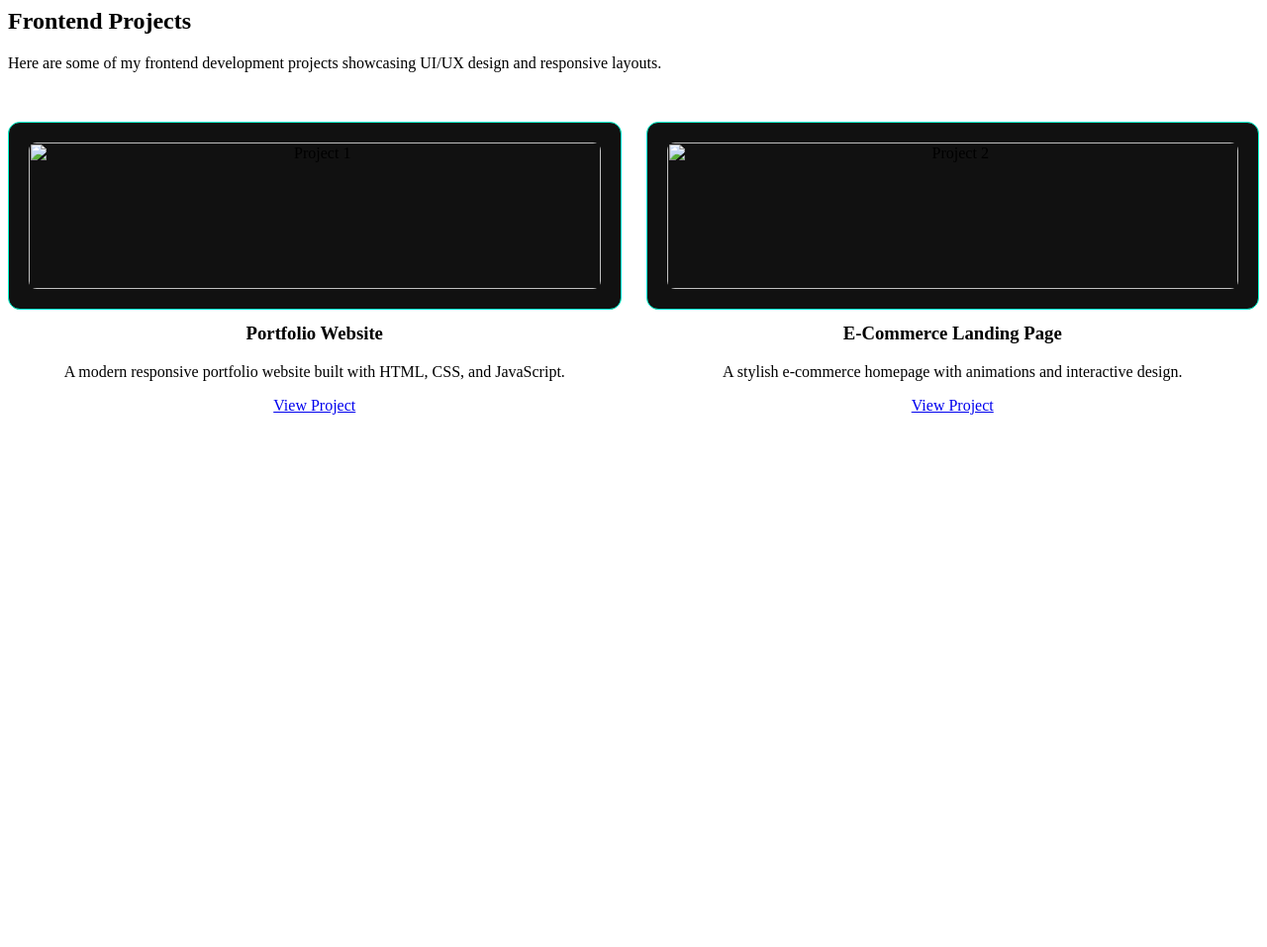
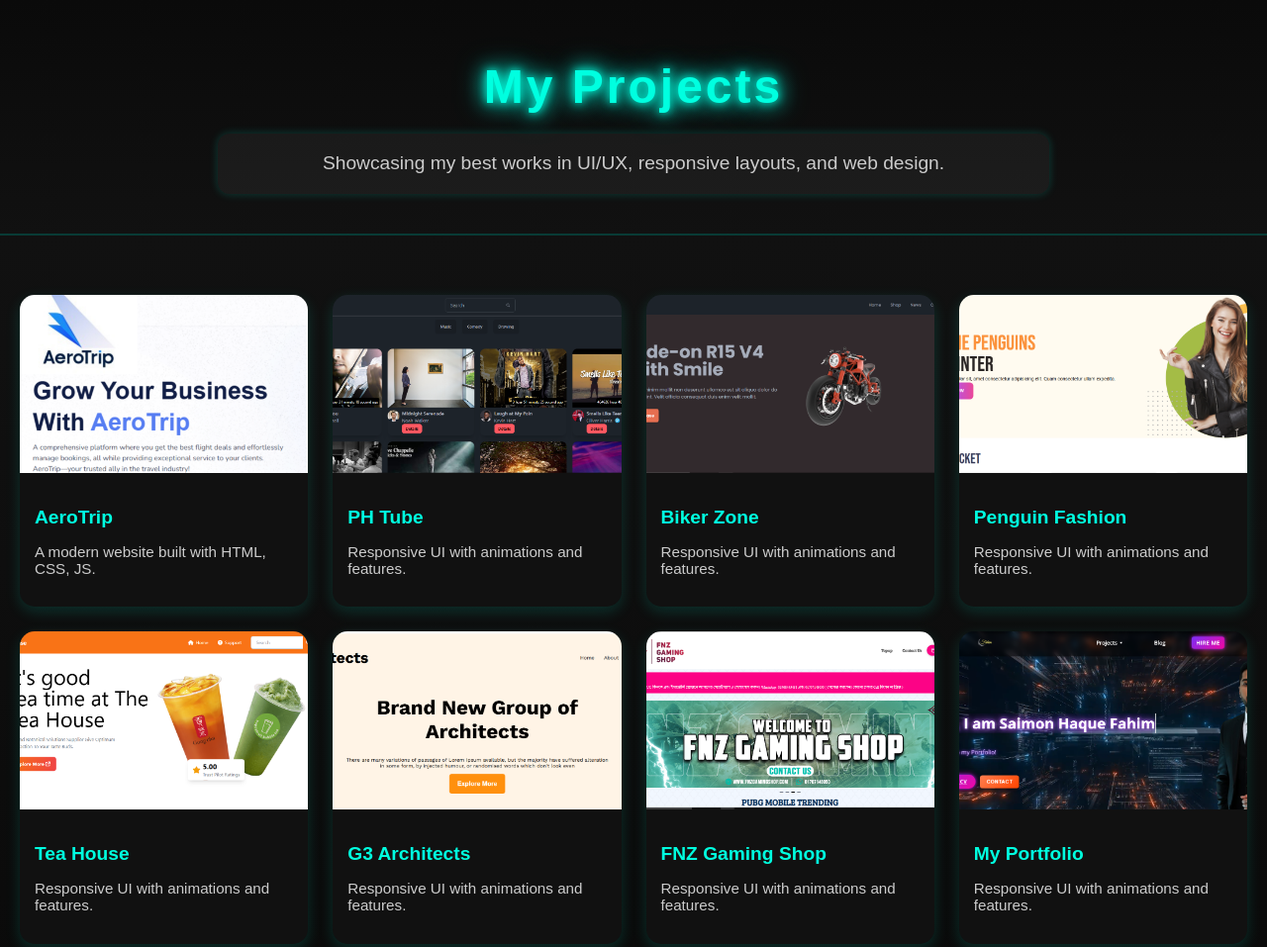
Before and after one commit to SaimonHaqueFahim/web-developer-portfolio, a plain HTML site: page frontend.html in a window 1280 px wide. Shown: the top 957 px of the page at 99% size. Before the commit the page ends 800 px from the top, so only its background shows below. Drawn offline with Linux system fonts and the light colour scheme.

Commit message:
frontend modified

```diff
--- a/frontend.html
+++ b/frontend.html
@@ -1,33 +1,112 @@
+<!DOCTYPE html>
+<html lang="en">
+
 <head>
+  <meta charset="UTF-8" />
+  <meta name="viewport" content="width=device-width, initial-scale=1.0" />
   <title>Frontend Designs</title>
   <link rel="stylesheet" href="styles/style.css" />
   <link rel="stylesheet" href="styles/frontend.css" />
   <link rel="stylesheet" href="styles/graphics.css" />
 </head>
-<section class="projects">
-  <h1>Frontend Projects</h1>
-  <p>
-    Here are some of my frontend development projects showcasing UI/UX design
-    and responsive layouts.
-  </p>
 
-  <div class="project-grid">
-    <div class="project-card">
-      <img src="images/frontend1.png" alt="Project 1" />
-      <h3>Portfolio Website</h3>
-      <p>
-        A modern responsive portfolio website built with HTML, CSS, and
-        JavaScript.
-      </p>
-      <a href="https://yourprojectlink.com" target="_blank">View Project</a>
-    </div>
-    <div class="project-card">
-      <img src="images/frontend2.png" alt="Project 2" />
-      <h3>E-Commerce Landing Page</h3>
-      <p>
-        A stylish e-commerce homepage with animations and interactive design.
-      </p>
-      <a href="https://yourprojectlink.com" target="_blank">View Project</a>
-    </div>
+<!-- Hero Section -->
+  <header class="frontend-hero">
+    <h2 class="section-title">My Projects</h2>
+  <p class="title-description">Showcasing my best works in UI/UX, responsive layouts, and web design.</p>
+
+  </header>
+
+  <!-- Projects Section -->
+  <section class="projects-section">
+
+  <div class="projects-grid">
+
+    <a href="https://b2b.aerotrip.net/" target="_blank" class="project-card">
+      <div class="project-image">
+        <img src="images/frontend/aerotripweb.png" alt="Project 1" />
+      </div>
+      <div class="project-info">
+        <h3>AeroTrip</h3>
+        <p>A modern website built with HTML, CSS, JS.</p>
+      </div>
+    </a>
+
+    <a href="https://saimonhaquefahim.github.io/PH-Tube/" target="_blank" class="project-card">
+      <div class="project-image">
+        <img src="images/frontend/phtube.PNG"  alt="Project 2" />
+      </div>
+      <div class="project-info">
+        <h3>PH Tube</h3>
+        <p>Responsive UI with animations and features.</p>
+      </div>
+    </a>
+
+    <a href="https://saimonhaquefahim.github.io/Biker-Zone/#slide2" target="_blank" class="project-card">
+      <div class="project-image">
+        <img src="images/frontend/bikerzone.PNG"  alt="Project 2" />
+      </div>
+      <div class="project-info">
+        <h3>Biker Zone</h3>
+        <p>Responsive UI with animations and features.</p>
+      </div>
+    </a>
+
+    <a href="https://saimonhaquefahim.github.io/penguin-fashion-using-tailwind/" target="_blank" class="project-card">
+      <div class="project-image">
+        <img src="images/frontend/penguin_fashion.PNG"  alt="Project 2" />
+      </div>
+      <div class="project-info">
+        <h3>Penguin Fashion</h3>
+        <p>Responsive UI with animations and features.</p>
+      </div>
+    </a>
+
+    <a href="https://saimonhaquefahim.github.io/tea-house-tailwind/" target="_blank" class="project-card">
+      <div class="project-image">
+        <img src="images/frontend/teahouse.PNG"  alt="Project 2" />
+      </div>
+      <div class="project-info">
+        <h3>Tea House</h3>
+        <p>Responsive UI with animations and features.</p>
+      </div>
+    </a>
+
+    <a href="https://saimonhaquefahim.github.io/g3-architect-website/" target="_blank" class="project-card">
+      <div class="project-image">
+        <img src="images/frontend/architecture.PNG"  alt="Project 2" />
+      </div>
+      <div class="project-info">
+        <h3>G3 Architects</h3>
+        <p>Responsive UI with animations and features.</p>
+      </div>
+    </a>
+
+    <a href="https://fnzgamingshop.com/" target="_blank" class="project-card">
+      <div class="project-image">
+        <img src="images/frontend/fnz.PNG"  alt="Project 2" />
+      </div>
+      <div class="project-info">
+        <h3>FNZ Gaming Shop</h3>
+        <p>Responsive UI with animations and features.</p>
+      </div>
+    </a>
+
+    <a href="https://saimonhaquefahim.github.io/web-developer-portfolio/?" target="_blank" class="project-card">
+      <div class="project-image">
+        <img src="images/frontend/portfolio.PNG"  alt="Project 2" />
+      </div>
+      <div class="project-info">
+        <h3>My Portfolio</h3>
+        <p>Responsive UI with animations and features.</p>
+      </div>
+    </a>
+
+    <!-- Add more project cards here -->
+
   </div>
 </section>
+
+
+</body>
+</html>
--- a/styles/frontend.css
+++ b/styles/frontend.css
@@ -1,26 +1,116 @@
-.project-grid {
-  display: grid;
-  grid-template-columns: repeat(auto-fit, minmax(300px, 1fr));
-  gap: 25px;
-  margin: 50px 0;
+/* Apply dark gradient background to the whole page */
+body {
+  margin: 0;
+  font-family: Arial, Helvetica, sans-serif;
+  background: linear-gradient(135deg, #0d0d0d, #1a1a1a, #000);
+  color: #fff;
 }
 
+/* Hero Section */
+.frontend-hero {
+  text-align: center;
+  padding: 20px 20px 40px;
+  background: linear-gradient(180deg, #0a0a0a 0%, #111 100%);
+  border-bottom: 2px solid rgba(0, 255, 224, 0.2);
+}
+
+.projects-section {
+  padding: 60px 20px;
+  text-align: center;
+}
+
+.section-title {
+  font-size: 3rem;
+  font-weight: bold;
+  margin-bottom: 20px;
+  color: #00ffe0;
+  text-shadow: 0 0 10px #00ffe0, 0 0 20px #00ffe0, 0 0 30px rgba(0,255,224,0.7);
+  letter-spacing: 3px;
+}
+
+.title-description{
+  text-align: center;
+  font-size: 1.2rem;
+  color: #ccc;
+  max-width: 800px;
+  margin: 0 auto;
+  line-height: 1.6;
+  background: rgba(255, 255, 255, 0.05);
+  padding: 15px 20px;
+  border-radius: 12px;
+  box-shadow: 0 0 10px rgba(0,255,224,0.2);
+  transition: transform 0.3s ease;
+}
+
+.title-description:hover {
+  transform: scale(1.02);
+  box-shadow: 0 0 20px rgba(0,255,224,0.4);
+}
+
+/* Grid layout - 4 cards per row */
+.projects-grid {
+  display: grid;
+  grid-template-columns: repeat(auto-fill, minmax(250px, 1fr));
+  gap: 25px;
+  justify-content: center;
+  align-items: stretch;
+}
+
+/* Project card styling */
 .project-card {
   background: #111;
-  border: 1px solid #00ffd5;
-  border-radius: 12px;
-  padding: 20px;
-  text-align: center;
-  transition: transform 0.3s;
+  border-radius: 15px;
+  overflow: hidden;
+  text-decoration: none;
+  color: #fff;
+  box-shadow: 0 5px 15px rgba(0,255,224,0.15);
+  transition: transform 0.3s ease, box-shadow 0.3s ease;
 }
 
 .project-card:hover {
-  transform: translateY(-5px);
-  box-shadow: 0 0 15px #00ffd5;
+  transform: translateY(-10px) scale(1.03);
+  box-shadow: 0 0 25px rgba(0,255,224,0.6);
 }
 
-.project-card img {
+/* Image container */
+.project-image {
   width: 100%;
-  border-radius: 8px;
-  margin-bottom: 15px;
+  height: 180px; /* Fixed thumbnail height like YouTube */
+  overflow: hidden;
 }
+
+.project-image img {
+  width: 100%;
+  height: 100%;
+  object-fit: cover; /* Keeps aspect ratio uniform */
+  display: block;
+  transition: transform 0.4s ease;
+}
+
+.project-card:hover .project-image img {
+  transform: scale(1.1); /* Smooth zoom-in hover effect */
+}
+
+/* Info below image */
+.project-info {
+  padding: 15px;
+  text-align: left;
+}
+
+.project-info h3 {
+  font-size: 1.2rem;
+  margin-bottom: 8px;
+  color: #00ffe0; /* Accent color matching neon theme */
+}
+
+.project-info p {
+  font-size: 0.95rem;
+  color: #ccc;
+}
+
+/* Project Section Background */
+.projects-section {
+  padding: 60px 20px;
+  text-align: center;
+  background: linear-gradient(180deg, #111 0%, #0a0a0a 100%);
+}
```
Also changed, not shown: images/frontend/aerotripweb.png (added), images/frontend/architecture.PNG (added), images/frontend/bikerzone.PNG (added), images/frontend/fnz.PNG (added), images/frontend/penguin_fashion.PNG (added), images/frontend/phtube.PNG (added), images/frontend/portfolio.PNG (added), images/frontend/teahouse.PNG (added), images/graduate_saimon.jpg (deleted), images/graduate_sam.jpg (deleted).
